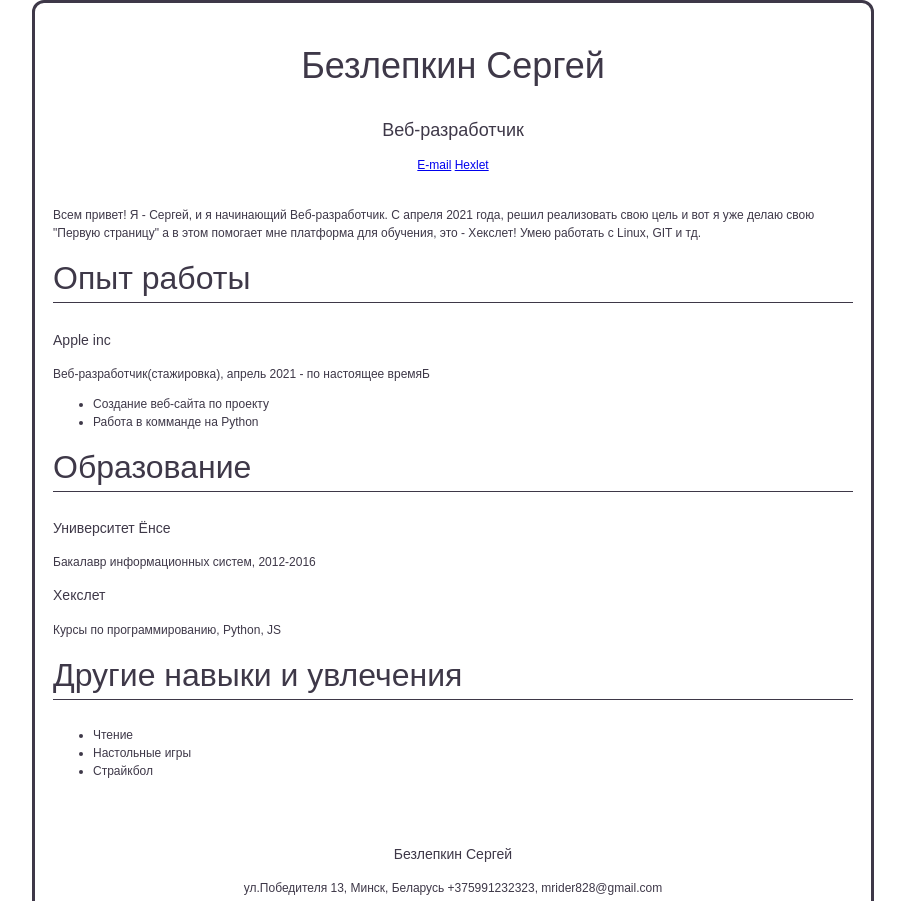
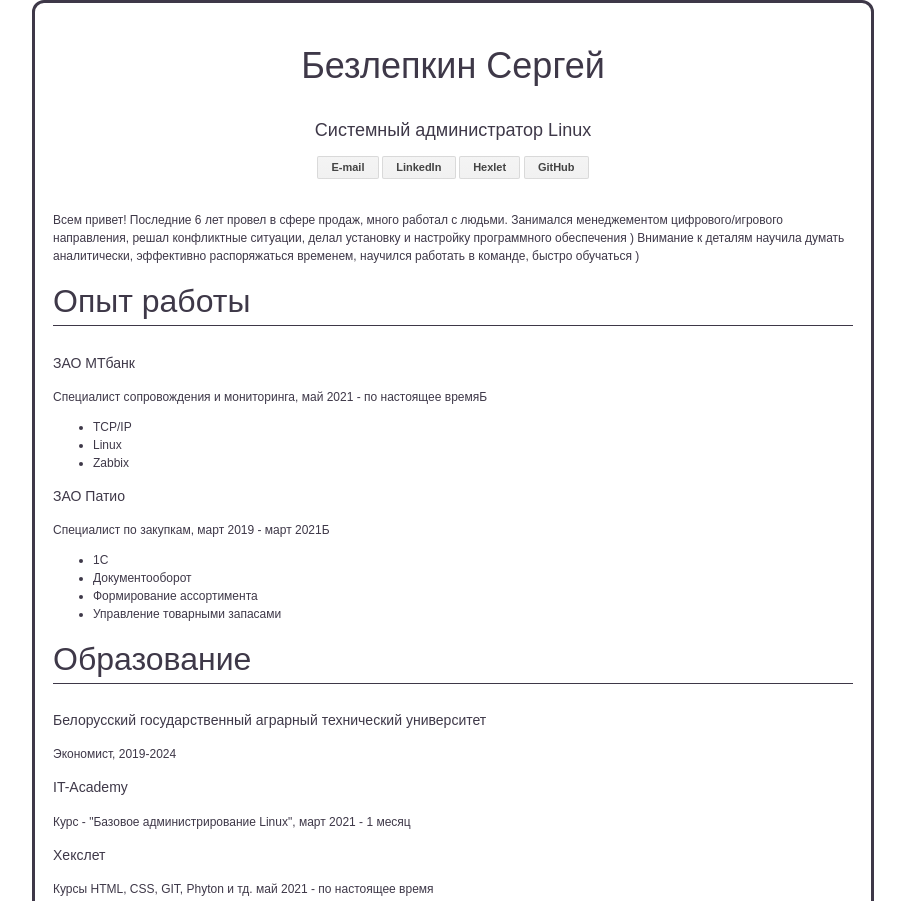
Before and after one commit to sergeybezlepkin/sergeybezlepkin.github.io, a plain HTML site: page index.html in a window 1280 px wide. Shown: the top 901 px of the page, without its empty margins (187-1092 px from the left). Drawn offline with Linux system fonts and the light colour scheme.

Commit message:
Update index.html

```diff
--- a/index.html
+++ b/index.html
@@ -8,27 +8,43 @@
 <body>
  <div id="header">
   <h1 class="header-title">Безлепкин Сергей</h1>
-   <h2 class="header-title">Веб-разработчик</h2>
- <p><a href="mailto:mrider828@gmail.com">E-mail</a>
-   <a href="https://ru.hexlet.io/u/sergeybezlepkin">Hexlet</a></p>
+   <h2 class="header-title">Системный администратор Linux</h2>
+ <p><a href="mailto:sergey.bezlepkin@icloud.com" class="email" target="_blank">E-mail</a>
+   <a href="https://linkedin.com/in/sergeybezlepkin" class="lin" target="_blank">LinkedIn</a>
+   <a href="https://ru.hexlet.io/u/sergeybezlepkin" class="hex" target="_blank">Hexlet</a>
+   <a href="https://github.com/sergeybezlepkin" class="git" target="_blank">GitHub</a>
+  </p>
 </div>
 <div id=main>
- <p>Всем привет! Я - Сергей, и я начинающий Веб-разработчик. С апреля 2021 года, решил реализовать свою цель и вот я уже делаю свою "Первую страницу" а в этом помогает мне платформа для обучения, это - Хекслет! Умею работать с Linux, GIT и тд.</p>
+ <p>Всем привет! Последние 6 лет провел в сфере продаж, много работал с людьми. Занимался менеджементом цифрового/игрового направления, решал конфликтные ситуации, делал установку и настройку программного обеспечения )
+   Внимание к деталям научила думать аналитически, эффективно распоряжаться временем, научился работать в команде, быстро обучаться )
+ </p>
 <section>
 <h2>Опыт работы</h2>
- <h3>Apple inc</h3>
- <p>Веб-разработчик(стажировка), апрель 2021 - по настоящее времяБ</p>
+ <h3>ЗАО МТбанк</h3>
+ <p>Специалист сопровождения и мониторинга, май 2021 - по настоящее времяБ</p>
  <ul>
- <li>Создание веб-сайта по проекту</li>
-  <li>Работа в комманде на Python</li>
+ <li>TCP/IP</li>
+ <li>Linux</li>
+ <li>Zabbix</li>
+ </ul>
+ <h3>ЗАО Патио</h3>
+ <p>Специалист по закупкам, март 2019 - март 2021Б</p>
+ <ul>
+ <li>1С</li>
+ <li>Документооборот</li>
+ <li>Формирование ассортимента</li>
+ <li>Управление товарными запасами</li>
  </ul>
 </section>
 <section>
  <h2>Образование</h2>
- <h3>Университет Ёнсе</h3>
- <p>Бакалавр информационных систем, 2012-2016</p>
+ <h3>Белорусский государственный аграрный технический университет</h3>
+ <p>Экономист, 2019-2024</p>
+ <h3>IT-Academy</h3>
+ <p>Курс - "Базовое администрирование Linux", март 2021 - 1 месяц</p>
  <h3>Хекслет</h3>
- <p>Курсы по программированию, Python, JS</p>
+ <p>Курсы HTML, CSS, GIT, Phyton и тд. май 2021 - по настоящее время</p>
  </section>
 <section>
  <h2>Другие навыки и увлечения</h2>
@@ -41,6 +57,6 @@
 </div>
 <div id=footer>
  <h3>Безлепкин Сергей</h3>
- <p>ул.Победителя 13, Минск, Беларусь +375991232323, mrider828@gmail.com</p>
+ <p>Республика Беларусь, Минск</p>
  </div>
 </body>
```
